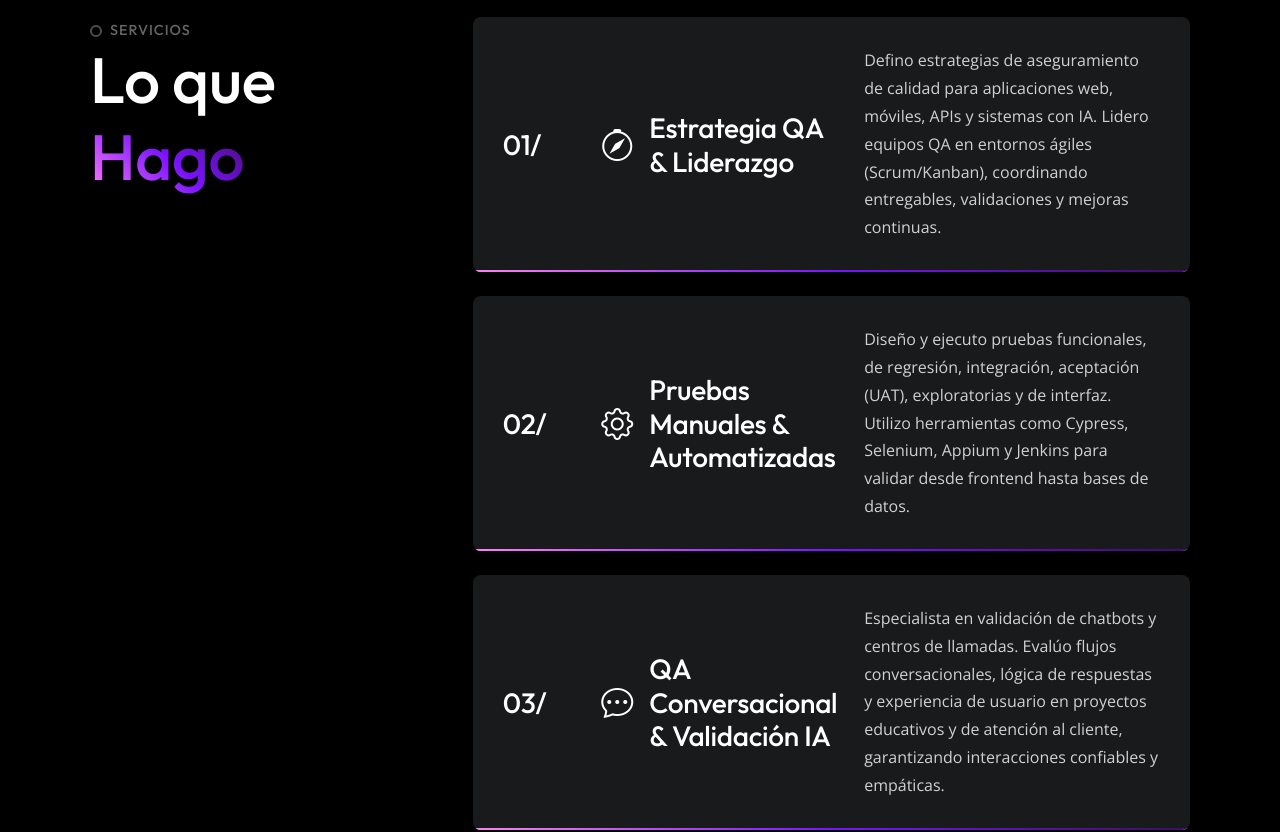
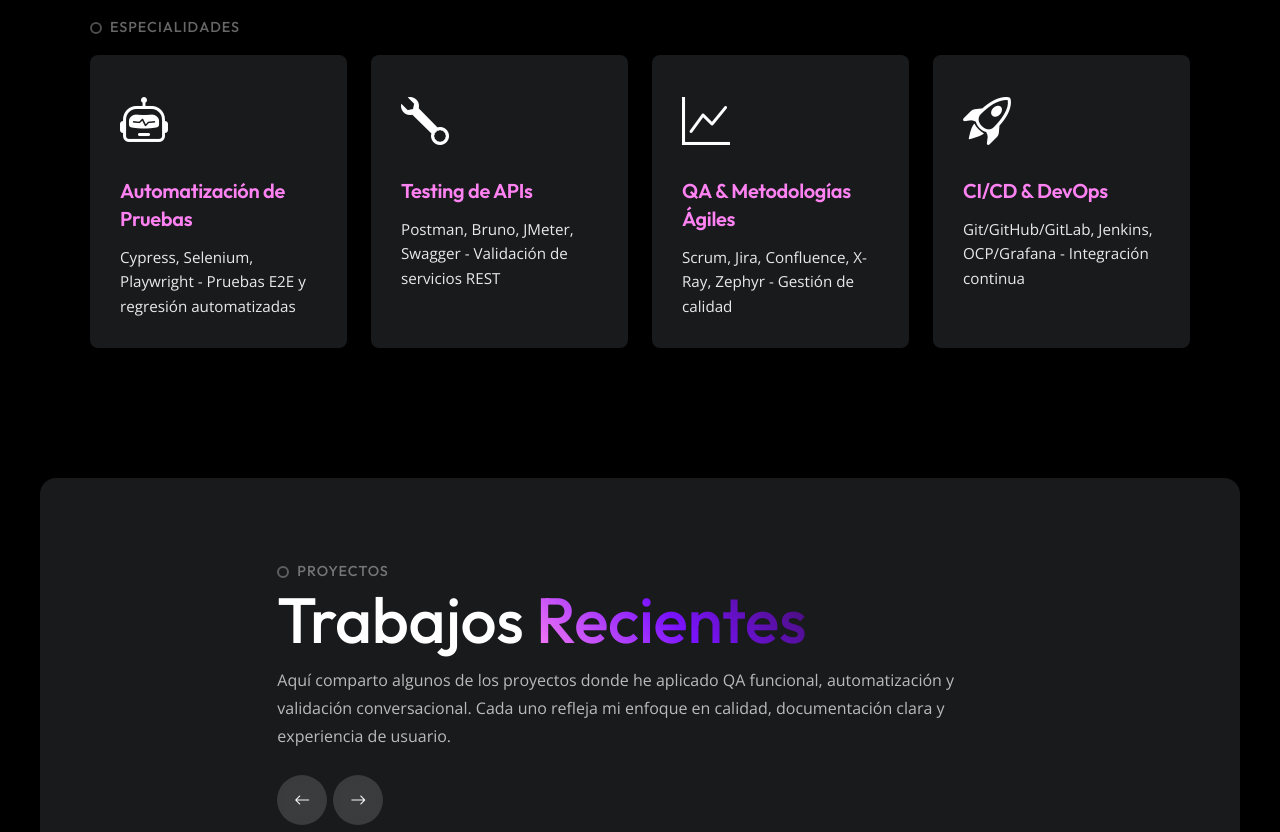
Before and after one commit to jennyloz89/mi-portafolio, a Next.js app: page /mi-portafolio/ in a window 1280 px wide. Shown: the part 1160-1992 px from the top of the page. Built offline with nearby package versions, Linux system fonts and the light colour scheme.

Commit message:
update skills

```diff
--- a/components/Services/Services.jsx
+++ b/components/Services/Services.jsx
@@ -9,34 +9,25 @@ const Services = () => {
     return (
         <div id="services" className="section">
             <div className="container">
-                <div className="row g-4 g-xl-5">
-                    <div className="col-12 col-xl-4">
-                        <span className="title-heading text-white-04">{currentData.mainData.title}</span>
-                        <h1 className="display-3 fw-medium mb-0">{currentData.mainData.title2} <span className="text-gradient">{currentData.mainData.title2Span}</span></h1>
-                    </div>
-                    <div className="col-12 col-xl-8">
+                <div className="row">
+                    <div className="col-12">
+                        <span className="title-heading text-white-04 d-block mb-3">{currentData.mainData.title}</span>
                         <div className="row g-4">
                             {currentData.services.map((item, index) => (
-                                <div key={index} className="col-12">
-                                    <div className="service-box">
-                                        <div className="service-order">
-                                            <h3>{item.number}/</h3>
+                                <div key={index} className="col-12 col-md-6 col-lg-3">
+                                    <div className="service-card-horizontal">
+                                        <div className="service-card-icon">
+                                            <i className={item.bootstrapIcon}></i>
                                         </div>
-                                        <div className="service-title">
-                                            <i className={item.bootstrapIcon}></i>
-                                            <h3>{item.title}</h3>
-                                        </div>
-                                        <div className="service-text">
-                                            <p>{item.description}</p>
-                                        </div>
+                                        <h4 className="service-card-title">{item.title}</h4>
+                                        <p className="service-card-description">{item.description}</p>
                                     </div>
                                 </div>
                             ))}
-                            {/* end Service box 3 */}
-                        </div> {/* end row(inner) */}
+                        </div>
                     </div>
-                </div> {/* end row */}
-            </div> {/* end container */}
+                </div>
+            </div>
         </div>
     )
 }
--- a/components/Services/ServicesData.jsx
+++ b/components/Services/ServicesData.jsx
@@ -1,55 +1,55 @@
 export const servicesData = {
     ES: {
         mainData: {
-            title: "Servicios",
-            title2: "Lo que",
-            title2Span: "Hago",
+            title: "Especialidades",
         },
         services: [
             {
-                number: '01',
-                bootstrapIcon: 'bi bi-compass',
-                title: 'Estrategia QA & Liderazgo',
-                description: 'Defino estrategias de aseguramiento de calidad para aplicaciones web, móviles, APIs y sistemas con IA. Lidero equipos QA en entornos ágiles (Scrum/Kanban), coordinando entregables, validaciones y mejoras continuas.',
+                bootstrapIcon: 'bi bi-robot',
+                title: 'Automatización de Pruebas',
+                description: 'Cypress, Selenium, Playwright - Pruebas E2E y regresión automatizadas',
             },
             {
-                number: '02',
-                bootstrapIcon: 'bi bi-gear',
-                title: 'Pruebas Manuales & Automatizadas',
-                description: 'Diseño y ejecuto pruebas funcionales, de regresión, integración, aceptación (UAT), exploratorias y de interfaz. Utilizo herramientas como Cypress, Selenium, Appium y Jenkins para validar desde frontend hasta bases de datos.',
+                bootstrapIcon: 'bi bi-wrench',
+                title: 'Testing de APIs',
+                description: 'Postman, Bruno, JMeter, Swagger - Validación de servicios REST',
             },
             {
-                number: '03',
-                bootstrapIcon: 'bi bi-chat-dots',
-                title: 'QA Conversacional & Validación IA',
-                description: 'Especialista en validación de chatbots y centros de llamadas. Evalúo flujos conversacionales, lógica de respuestas y experiencia de usuario en proyectos educativos y de atención al cliente, garantizando interacciones confiables y empáticas.',
+                bootstrapIcon: 'bi bi-graph-up',
+                title: 'QA & Metodologías Ágiles',
+                description: 'Scrum, Jira, Confluence, X-Ray, Zephyr - Gestión de calidad',
+            },
+            {
+                bootstrapIcon: 'bi bi-rocket-takeoff',
+                title: 'CI/CD & DevOps',
+                description: 'Git/GitHub/GitLab, Jenkins, OCP/Grafana - Integración continua',
             },
         ]
     },
     EN: {
         mainData: {
-            title: "Services",
-            title2: "What I",
-            title2Span: "Do",
+            title: "Specialties",
         },
         services: [
             {
-                number: '01',
-                bootstrapIcon: 'bi bi-compass',
-                title: 'QA Strategy & Leadership',
-                description: 'I define quality assurance strategies for web, mobile, API, and AI systems. I lead QA teams in agile environments (Scrum/Kanban), coordinating deliverables, validations, and continuous improvements.',
+                bootstrapIcon: 'bi bi-robot',
+                title: 'Test Automation',
+                description: 'Cypress, Selenium, Playwright - E2E tests and automated regression',
             },
             {
-                number: '02',
-                bootstrapIcon: 'bi bi-gear',
-                title: 'Manual & Automated Testing',
-                description: 'I design and execute functional, regression, integration, acceptance (UAT), exploratory, and interface tests. I use tools like Cypress, Selenium, Appium, and Jenkins to validate from frontend to databases.',
+                bootstrapIcon: 'bi bi-wrench',
+                title: 'API Testing',
+                description: 'Postman, Bruno, JMeter, Swagger - REST services validation',
             },
             {
-                number: '03',
-                bootstrapIcon: 'bi bi-chat-dots',
-                title: 'Conversational QA & AI Validation',
-                description: 'Specialist in chatbot and call center validation. I evaluate conversational flows, response logic, and user experience in educational and customer service projects, ensuring reliable and empathetic interactions.',
+                bootstrapIcon: 'bi bi-graph-up',
+                title: 'QA & Agile Methodologies',
+                description: 'Scrum, Jira, Confluence, X-Ray, Zephyr - Quality management',
+            },
+            {
+                bootstrapIcon: 'bi bi-rocket-takeoff',
+                title: 'CI/CD & DevOps',
+                description: 'Git/GitHub/GitLab, Jenkins, OCP/Grafana - Continuous integration',
             },
         ]
     }
--- a/styles/elements/_services.scss
+++ b/styles/elements/_services.scss
@@ -56,6 +56,46 @@
 		}
 	}
 }
+
+//
+// Service Card Horizontal //
+//
+.service-card-horizontal {
+	position: relative;
+	background: $color-dark;
+	padding: 30px;
+	border-radius: 0.5em;
+	height: 100%;
+	@include transition(ease-out 0.2s);
+	.service-card-icon {
+		margin-bottom: 20px;
+		i {
+			font-size: 3rem;
+			color: white;
+			@include transition(ease-out 0.2s);
+		}
+	}
+	.service-card-title {
+		font-size: 1.25rem;
+		font-weight: 600;
+		color: #ff82f3;
+		margin-bottom: 12px;
+		line-height: 1.4;
+	}
+	.service-card-description {
+		color: white;
+		margin-bottom: 0;
+		font-size: 0.95rem;
+		line-height: 1.6;
+		opacity: 0.9;
+	}
+	&:hover {
+		transform: translateY(-5px);
+		.service-card-icon i {
+			transform: scale(1.1);
+		}
+	}
+}
 @include breakpoint-less(md) {
 	.service-box {
 		padding: 20px;
@@ -69,6 +109,18 @@
 			i {
 				padding-right: 12px;
 			}
+		}
+	}
+	.service-card-horizontal {
+		padding: 24px;
+		.service-card-icon {
+			margin-bottom: 16px;
+			i {
+				font-size: 2.5rem;
+			}
+		}
+		.service-card-title {
+			font-size: 1.1rem;
 		}
 	}
 }
```
